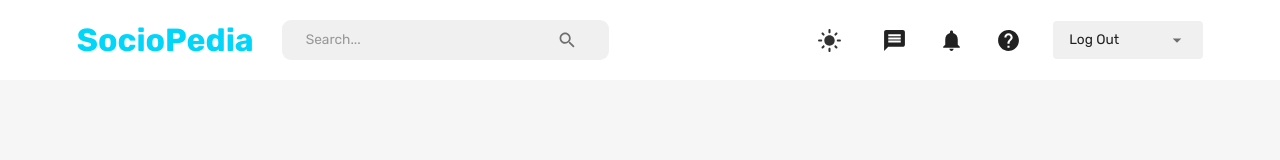
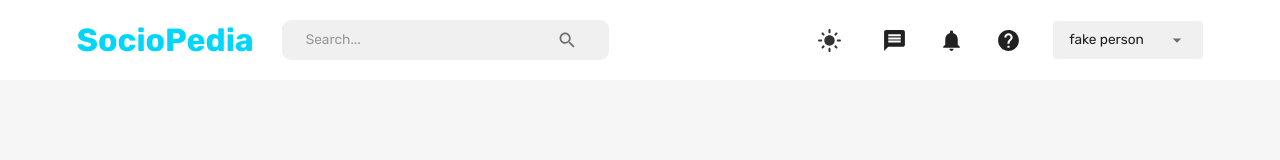
Before and after one commit to Guillermo-prog/SociOn-Social-Media-APP, a React (Create React App) app in the folder client/: page /home in a window 1280 px wide. Shown: the top 160 px of the page. Built offline with nearby package versions, Linux system fonts and the light colour scheme.

Commit message:
refactor(client): removed some unnecessary attributes

```diff
--- a/client/src/scenes/navbar/index.jsx
+++ b/client/src/scenes/navbar/index.jsx
@@ -87,7 +87,7 @@ const NavBar = () => {
           <Message sx={{ fontSize: "25px" }} />
           <Notifications sx={{ fontSize: "25px" }} />
           <Help sx={{ fontSize: "25px" }} />
-          <FormControl variant="standard" value={fullName}>
+          <FormControl variant="standard">
             <Select
               value={fullName}
               sx={{
@@ -108,7 +108,7 @@ const NavBar = () => {
               <MenuItem value={fullName}>
                 <Typography>{fullName}</Typography>
               </MenuItem>
-              <MenuItem value={fullName}>
+              <MenuItem>
                 <Typography onClick={() => dispatch(setLogout())}>
                   Log Out
                 </Typography>
@@ -166,7 +166,7 @@ const NavBar = () => {
             <Message sx={{ fontSize: "25px" }} />
             <Notifications sx={{ fontSize: "25px" }} />
             <Help sx={{ fontSize: "25px" }} />
-            <FormControl variant="standard" value={fullName}>
+            <FormControl variant="standard">
               <Select
                 value={fullName}
                 sx={{
@@ -187,7 +187,7 @@ const NavBar = () => {
                 <MenuItem value={fullName}>
                   <Typography>{fullName}</Typography>
                 </MenuItem>
-                <MenuItem value={fullName}>
+                <MenuItem>
                   <Typography onClick={() => dispatch(setLogout())}>
                     Log Out
                   </Typography>
```
